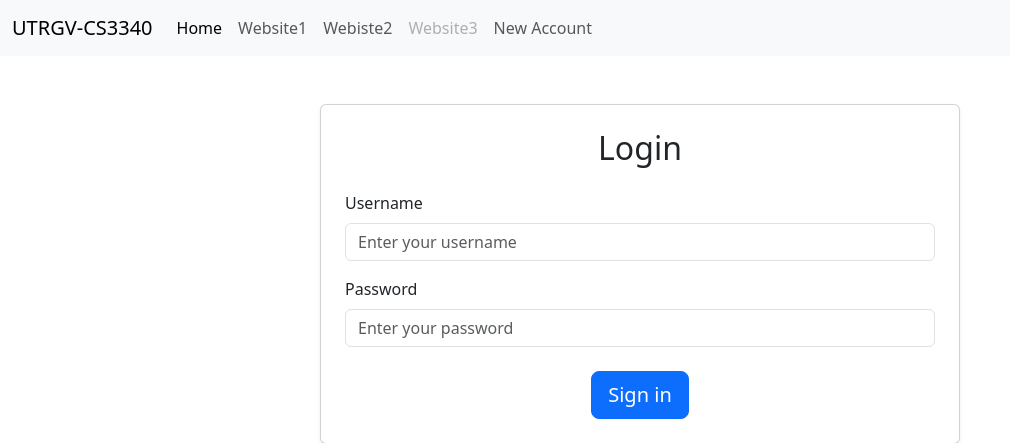
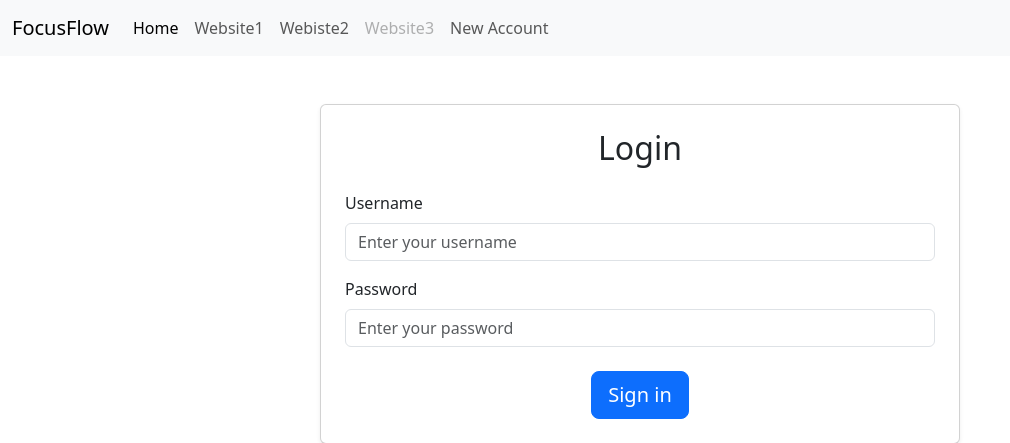
Before and after one commit to KaceyStarr/CSCI3340, a Django app: page / in a window 1280 px wide. Shown: the top 443 px of the page, without its empty margins (0-1010 px from the left). Run offline with Django 5.2, Linux system fonts and the light colour scheme.

Commit message:
FocusFlownameChange

```diff
--- a/app/templates/navbar.html
+++ b/app/templates/navbar.html
@@ -2,7 +2,7 @@
 
 <nav class="navbar navbar-expand-lg bg-body-tertiary">
   <div class="container-fluid">
-    <a class="navbar-brand" href="{% url 'home' %}">UTRGV-CS3340</a>
+    <a class="navbar-brand" href="{% url 'home' %}">FocusFlow</a>
     <button class="navbar-toggler" type="button" data-bs-toggle="collapse" data-bs-target="#navbarNavAltMarkup" aria-controls="navbarNavAltMarkup" aria-expanded="false" aria-label="Toggle navigation">
       <span class="navbar-toggler-icon"></span>
     </button>
```
